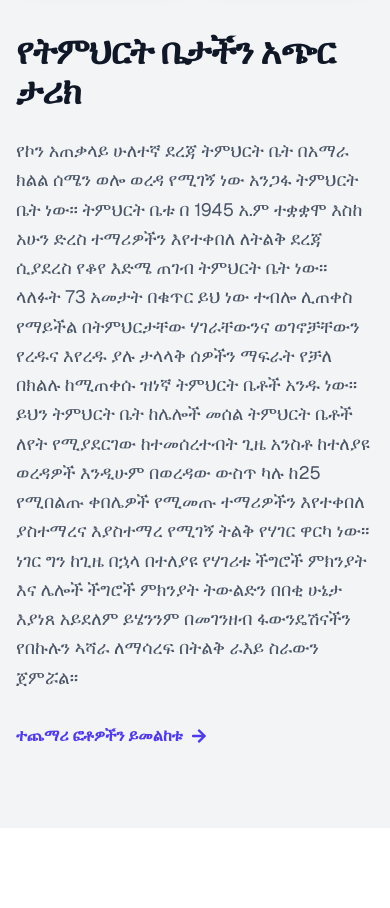
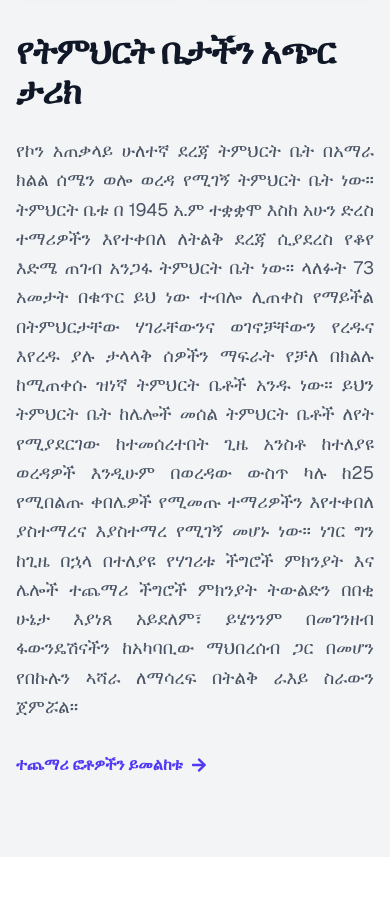
Before and after one commit to solowon27/krf, a Next.js app in the folder client/: page / in a window 390 px wide. Shown: the part 1420-2328 px from the top of the page. Built offline with nearby package versions, Linux system fonts and the light colour scheme; no server answers.

Commit message:
founders messages included and cors origin changed

```diff
--- a/client/src/app/about/page.tsx
+++ b/client/src/app/about/page.tsx
@@ -12,13 +12,13 @@ const teamMembers = [
   {
     name: "አቤል ቢሰጠኝ",
     role: "መስራች እና የትምህርት ቤቱ ተጠሪ",
-    quote: "Every child deserves the opportunity to learn and thrive. We are building that future, brick by brick, dream by dream.",
+    quote: "በኮን 2ኛ ደረጃ ትም/ቤት ስም የተቋቋመው ፋውንዴሽን መነሻውም መድረሻውም በትምህርት ቤቱ ላሉ ማህበረሰብ (ተማሪዎች፣ መምህራን) አቅም በፈቀደ ላጋጠሙ ችግሮች መፍትሔ በመስጠት ከጊዜው ጋር ተወዳዳሪ ማድረግ ነው!",
     image: "/abel.jpeg"
   },
   {
     name: "ኮማንደር ወንድወሰን",
     role: "መስራች እና ዳታ አናሊስት",
-    quote: "Leveraging technology, we can bridge educational gaps and connect passionate learners with boundless knowledge.",
+    quote: "ይህ ፋውንዴሽን የኮን 2ኛ ደረጃ ትምህርት ቤት እና ተማሪዎችን ተጠቃሚ እንደሚያደርግ ፅኑ እምነት አለኝ። የዚህ ፋውንዴሽን አካል በመሆኔም ደስተኛ ይሰማኛል።",
     image: "/come.JPEG"
   },
   {
--- a/client/src/app/page.tsx
+++ b/client/src/app/page.tsx
@@ -184,10 +184,10 @@ export default function Home() {
                             transition={{ duration: 0.9, ease: [0.16, 1, 0.3, 1] }}
                         >
                             <h2 className="text-4xl md:text-5xl font-bold text-gray-900 tracking-tight">የትምህርት ቤታችን አጭር ታሪክ</h2>
-                            <p className="mt-6 text-lg lg:text-2xl text-gray-600 leading-relaxed">
-                                የኮን አጠቃላይ ሁለተኛ ደረጃ ትምህርት ቤት በአማራ ክልል ሰሜን ወሎ ወረዳ የሚገኝ ነው አንጋፋ ትምህርት ቤት ነው። ትምህርት ቤቱ በ 1945 አ.ም ተቋቋሞ እስከ አሁን ድረስ ተማሪዎችን እየተቀበለ ለትልቅ ደረጃ ሲያደረስ የቆየ እድሜ ጠገብ ትምህርት ቤት ነው።
-                                ላለፉት 73 አመታት በቁጥር ይህ ነው ተብሎ ሊጠቀስ የማይችል በትምህርታቸው ሃገራቸውንና ወገኖቻቸውን የረዱና እየረዱ ያሉ ታላላቅ ሰዎችን ማፍራት የቻለ በክልሉ ከሚጠቀሱ ዝነኛ ትምህርት ቤቶች አንዱ ነው። ይህን ትምህርት ቤት ከሌሎች መሰል ትምህርት ቤቶች ለየት የሚያደርገው ከተመሰረተብት ጊዜ አንስቶ ከተለያዩ ወረዳዎች እንዲሁም በወረዳው ውስጥ ካሉ ከ25 የሚበልጡ ቀበሌዎች የሚመጡ ተማሪዎችን
-                                እየተቀበለ ያስተማረና እያስተማረ የሚገኝ ትልቅ የሃገር ዋርካ ነው። ነገር ግን ከጊዜ በኋላ በተለያዩ የሃገሪቱ ችግሮች ምክንያት እና ሌሎች ችግሮች ምክንያት ትውልድን በበቂ ሁኔታ እያነጸ አይደለም ይሄንንም በመገንዘብ ፋውንዴሽናችን የበኩሉን ኣሻራ ለማሳረፍ በትልቅ ራእይ ስራውን ጀምሯል።
+                            <p className="mt-6 text-justify text-lg lg:text-2xl text-gray-600 leading-relaxed">
+                                የኮን አጠቃላይ ሁለተኛ ደረጃ ትምህርት ቤት በአማራ ክልል ሰሜን ወሎ ወረዳ የሚገኝ ትምህርት ቤት ነው። ትምህርት ቤቱ በ 1945 አ.ም ተቋቋሞ እስከ አሁን ድረስ ተማሪዎችን እየተቀበለ ለትልቅ ደረጃ ሲያደረስ የቆየ እድሜ ጠገብ አንጋፋ ትምህርት ቤት ነው።
+                                ላለፉት 73 አመታት በቁጥር ይህ ነው ተብሎ ሊጠቀስ የማይችል በትምህርታቸው ሃገራቸውንና ወገኖቻቸውን የረዱና እየረዱ ያሉ ታላላቅ ሰዎችን ማፍራት የቻለ በክልሉ ከሚጠቀሱ ዝነኛ ትምህርት ቤቶች አንዱ ነው። ይህን ትምህርት ቤት ከሌሎች መሰል ትምህርት ቤቶች ለየት የሚያደርገው ከተመሰረተበት ጊዜ አንስቶ ከተለያዩ ወረዳዎች እንዲሁም በወረዳው ውስጥ ካሉ ከ25 የሚበልጡ ቀበሌዎች የሚመጡ ተማሪዎችን
+                                እየተቀበለ ያስተማረና እያስተማረ የሚገኝ መሆኑ ነው። ነገር ግን ከጊዜ በኋላ በተለያዩ የሃገሪቱ ችግሮች ምክንያት እና ሌሎች ተጨማሪ ችግሮች ምክንያት ትውልድን በበቂ ሁኔታ እያነጸ አይደለም፣ ይሄንንም በመገንዘብ ፋውንዴሽናችን ከአካባቢው ማህበረሰብ ጋር በመሆን የበኩሉን ኣሻራ ለማሳረፍ በትልቅ ራእይ ስራውን ጀምሯል።
                             </p>
                              <Link href="/gallery" className="mt-8 inline-flex items-center font-semibold text-indigo-600 hover:text-indigo-700 group">
                                 ተጨማሪ ፎቶዎችን ይመልከቱ <FaArrowRight className="ml-2 transition-transform duration-300 group-hover:translate-x-1"/>
@@ -281,7 +281,7 @@ export default function Home() {
                         <div className="relative w-full overflow-hidden">
                             <motion.div
                                 className="flex"
-                                animate={{ x: ['0%', '-50%'] }}
+                                animate={{ x: ['0%', '50%'] }}
                                 transition={{ ease: 'linear', duration: 40, repeat: Infinity }}
                             >
                                 {[...allDonations, ...allDonations].map((donation: any, index: number) => (
```
Also changed, not shown: client/public/solo.JPG, 1 other file (tests, documents, lock files or other folders).
